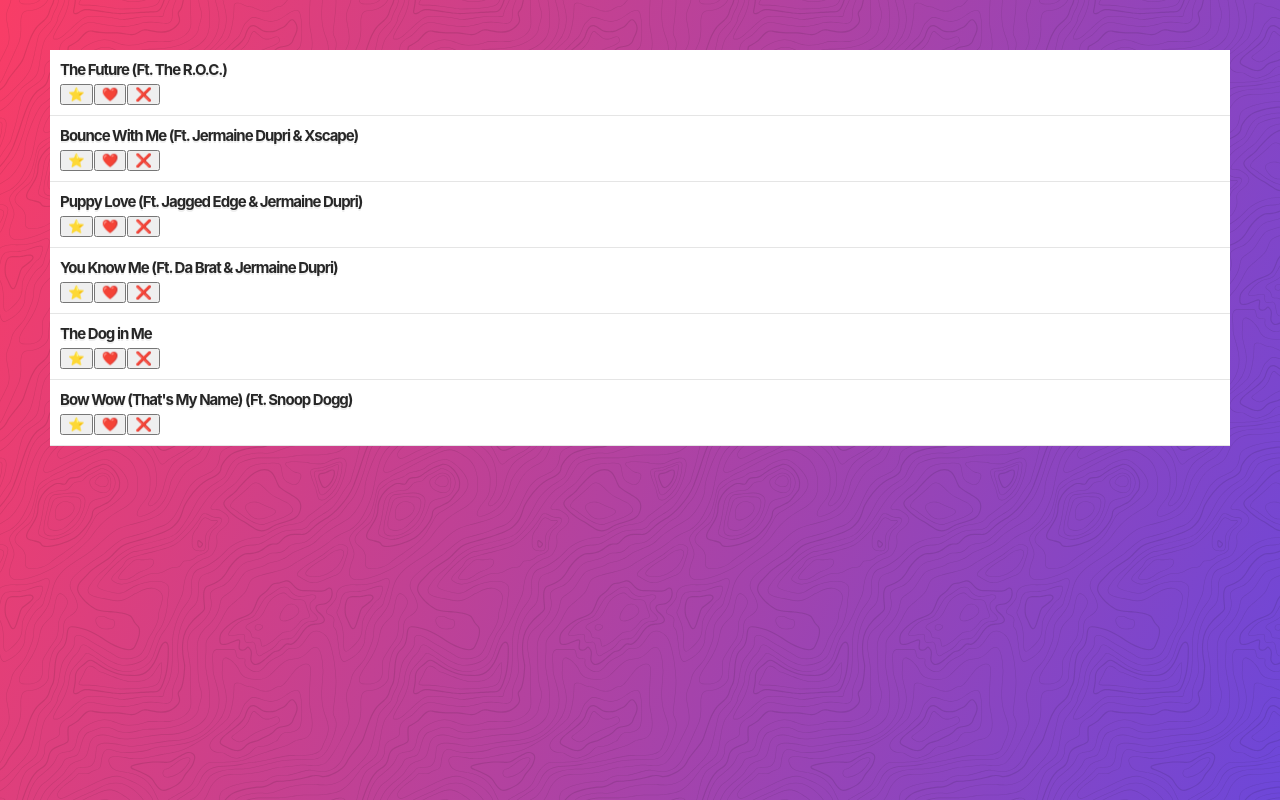
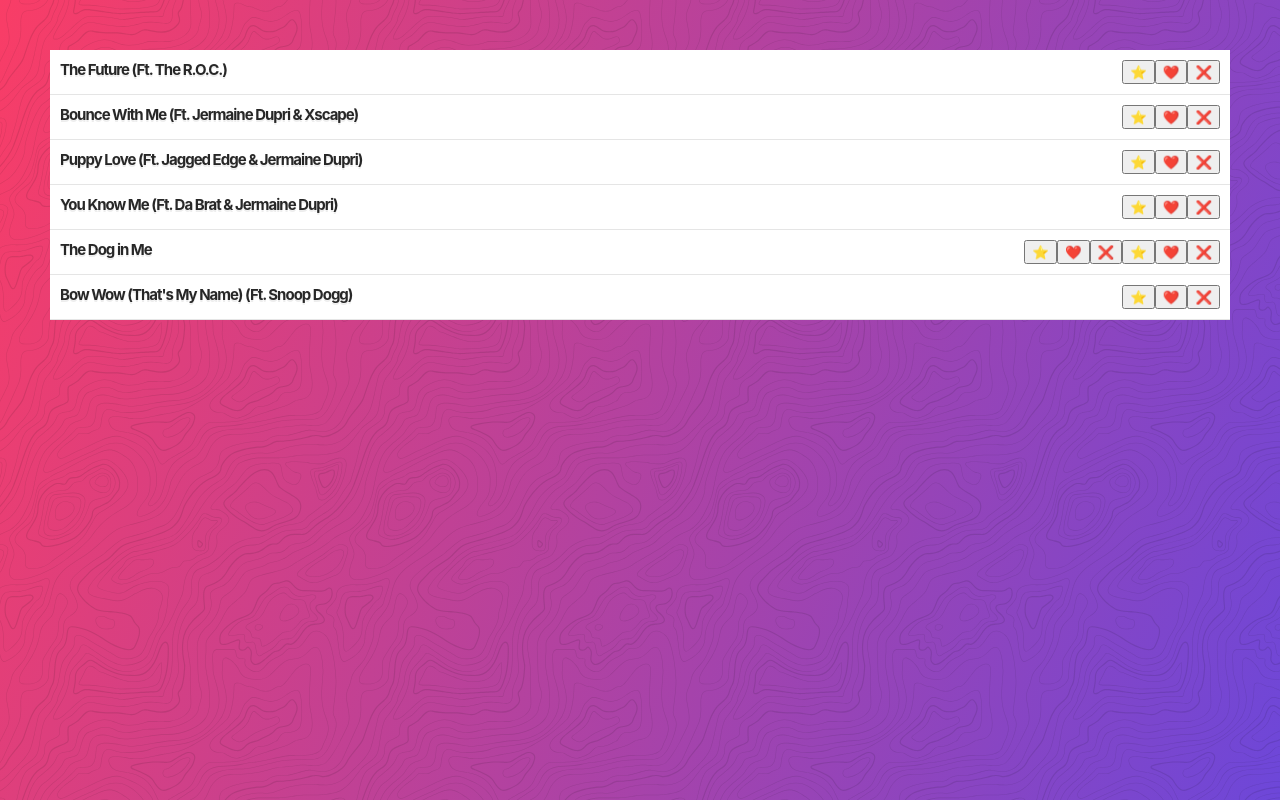
Before and after one commit to dvlprwchoi/css-grid, a website: page 21_flexbox_vs_css_grid/contols_on_right.html in a window 1280 px wide. Drawn offline with Linux system fonts and the light colour scheme.

Commit message:
Complete 21 controls on the right

```diff
--- a/21_flexbox_vs_css_grid/contols_on_right.html
+++ b/21_flexbox_vs_css_grid/contols_on_right.html
@@ -40,6 +40,9 @@
         <button>⭐</button>
         <button>❤️</button>
         <button>❌</button>
+        <button>⭐</button>
+        <button>❤️</button>
+        <button>❌</button>
       </div>
       <div class="track">
         <h2>Bow Wow (That's My Name) (Ft. Snoop Dogg)</h2>
@@ -53,6 +56,9 @@
         background: white;
         padding: 10px;
         border-bottom: 1px solid rgba(0, 0, 0, 0.1);
+        grid-template-columns: 1fr;
+        display: grid;
+        grid-auto-flow: column;
       }
     </style>
   </body>
```
